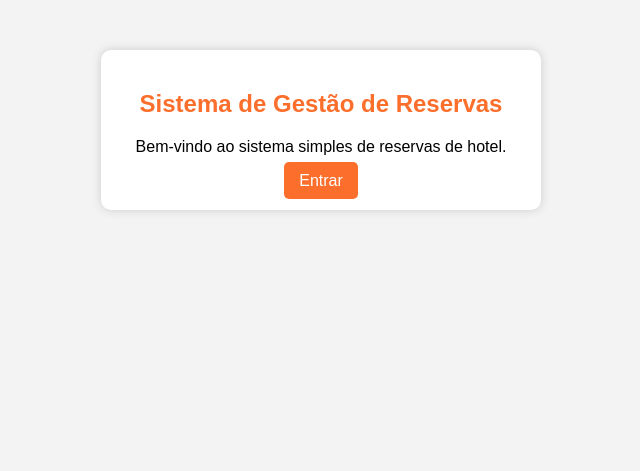
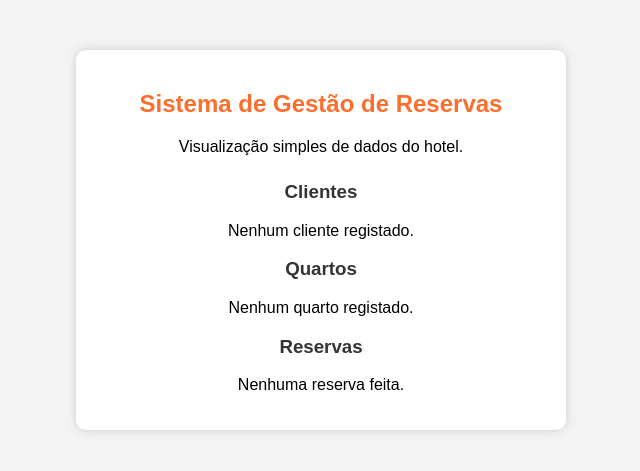
Before and after one commit to aryanadrix/gestao-hotel-git, a Python web app: template templates/interface.html in a window 1280 px wide. Shown: the top 471 px of the page, without its empty margins (319-959 px from the left). Run offline with Jinja, Linux system fonts and the light colour scheme; the template is opened without the code that fills it, so the values that code supplies are empty.

Commit message:
Integracao de  interface HTML com listas de clientes, quartos e reservas usando Flask

```diff
--- a/templates/interface.html
+++ b/templates/interface.html
@@ -5,10 +5,42 @@
     <title>Gestão de Reservas de Hotel</title>
 </head>
 <body style="font-family: Arial, sans-serif; background-color: #f3f3f3; text-align: center; margin-top: 50px;">
-    <div style="background: white; width: 400px; margin: auto; padding: 20px; border-radius: 10px; box-shadow: 0 0 10px #ccc;">
+    <div style="background: white; width: 450px; margin: auto; padding: 20px; border-radius: 10px; box-shadow: 0 0 10px #ccc;">
         <h2 style="color: #fb6e2b;">Sistema de Gestão de Reservas</h2>
-        <p>Bem-vindo ao sistema simples de reservas de hotel.</p>
-        <a href="#" style="background-color: #fb6e2b; color: white; text-decoration: none; padding: 10px 15px; border-radius: 5px;">Entrar</a>
+        <p style="margin-bottom: 25px;">Visualização simples de dados do hotel.</p>
+
+        <h3 style="color: #333;">Clientes</h3>
+        {% if clientes %}
+            <ul style="list-style: none; padding: 0;">
+                {% for c in clientes %}
+                    <li>{{ c.nome }} — {{ c.telefone }}</li>
+                {% endfor %}
+            </ul>
+        {% else %}
+            <p>Nenhum cliente registado.</p>
+        {% endif %}
+
+        <h3 style="color: #333;">Quartos</h3>
+        {% if quartos %}
+            <ul style="list-style: none; padding: 0;">
+                {% for q in quartos %}
+                    <li>Quarto {{ q.numero }} - {{ q.tipo }} ({{ "Disponível" if q.disponivel else "Ocupado" }})</li>
+                {% endfor %}
+            </ul>
+        {% else %}
+            <p>Nenhum quarto registado.</p>
+        {% endif %}
+
+        <h3 style="color: #333;">Reservas</h3>
+        {% if reservas %}
+            <ul style="list-style: none; padding: 0;">
+                {% for r in reservas %}
+                    <li>{{ r.cliente }} → Quarto {{ r.quarto }}</li>
+                {% endfor %}
+            </ul>
+        {% else %}
+            <p>Nenhuma reserva feita.</p>
+        {% endif %}
     </div>
 </body>
 </html>
```
